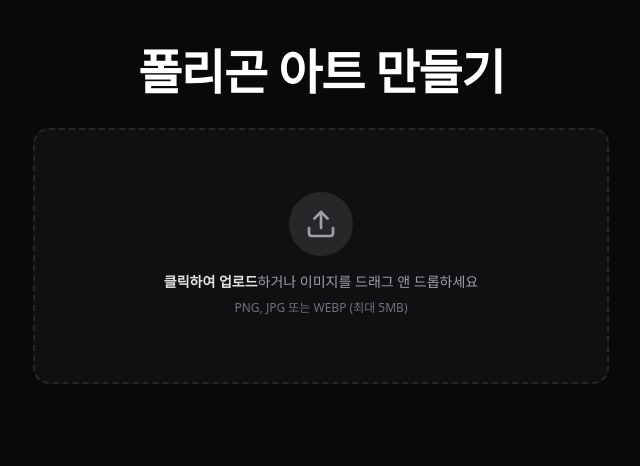
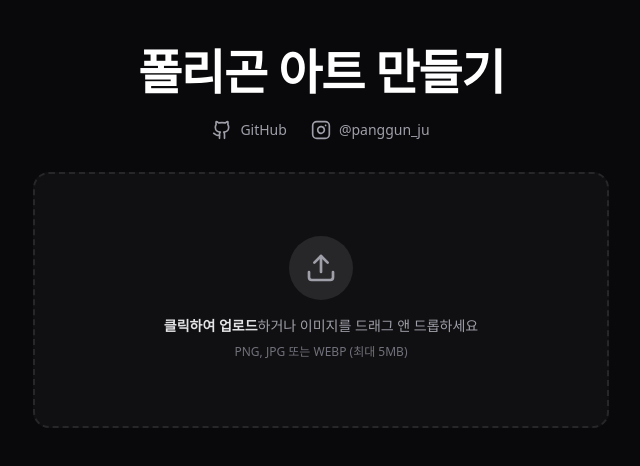
Before and after one commit to jugwangjin/PolyArt, a React (Vite) app: page / in a window 1280 px wide. Shown: the top 466 px of the page, without its empty margins (319-959 px from the left). Built offline with nearby package versions, Linux system fonts and the light colour scheme.

Commit message:
feat: Add social links and update title
Add GitHub and Instagram links to the header for community engagement. Update the browser tab title to reflect the application's name, "폴리곤 아트 만들기 (PolyArt)".

```diff
--- a/index.html
+++ b/index.html
@@ -3,7 +3,7 @@
   <head>
     <meta charset="UTF-8" />
     <meta name="viewport" content="width=device-width, initial-scale=1.0" />
-    <title>My Google AI Studio App</title>
+    <title>폴리곤 아트 만들기 (PolyArt)</title>
   </head>
   <body>
     <div id="root"></div>
--- a/src/App.tsx
+++ b/src/App.tsx
@@ -1,5 +1,5 @@
 import React, { useState } from 'react';
-import { Upload, Image as ImageIcon, Settings2 } from 'lucide-react';
+import { Upload, Image as ImageIcon, Settings2, Github, Instagram } from 'lucide-react';
 import PolygonArtCanvas from './components/PolygonArtCanvas';
 
 export default function App() {
@@ -25,6 +25,26 @@ export default function App() {
           <h1 className="text-4xl md:text-5xl font-bold tracking-tight text-white">
             폴리곤 아트 만들기
           </h1>
+          <div className="flex items-center justify-center gap-6 text-sm text-zinc-400 pt-2">
+            <a
+              href="https://github.com/jugwangjin/PolyArt"
+              target="_blank"
+              rel="noopener noreferrer"
+              className="flex items-center gap-2 hover:text-white transition-colors"
+            >
+              <Github className="w-5 h-5" />
+              <span>GitHub</span>
+            </a>
+            <a
+              href="https://instagram.com/panggun_ju"
+              target="_blank"
+              rel="noopener noreferrer"
+              className="flex items-center gap-2 hover:text-white transition-colors"
+            >
+              <Instagram className="w-5 h-5" />
+              <span>@panggun_ju</span>
+            </a>
+          </div>
         </div>
 
         {!imageSrc ? (
```
